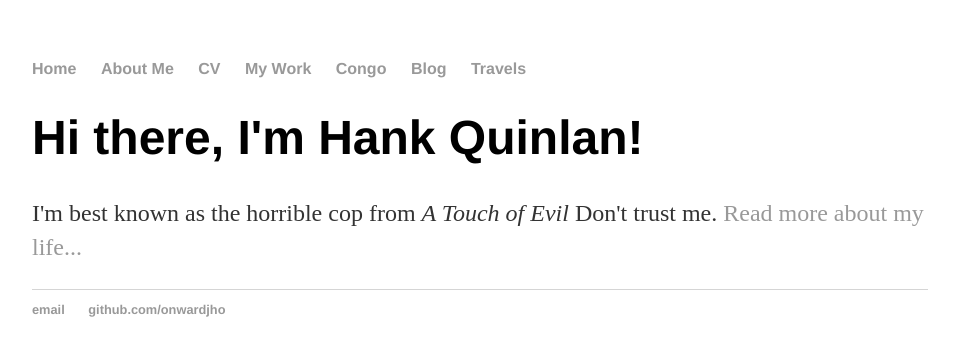
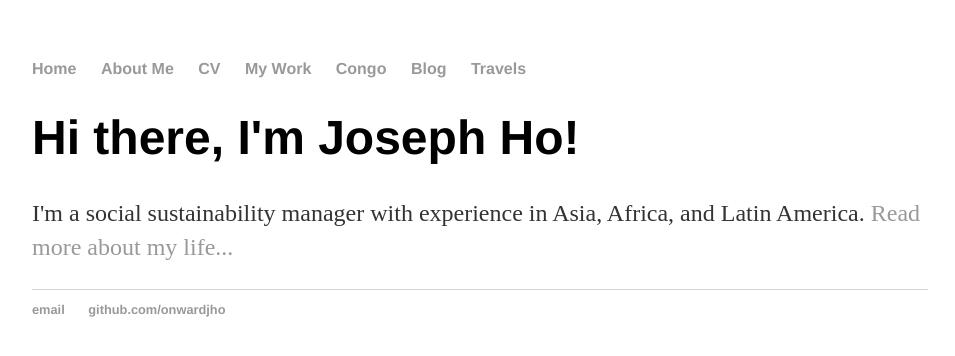
Before and after one commit to onwardjho/onwardjho.github.io, a Jekyll site: the page built from index.html, in a window 1280 px wide. Shown: the top 356 px of the page, without its empty margins (160-1115 px from the left). Built offline with Jekyll 4.4.1, drawn with Linux system fonts in a browser that asks for light colours.

Commit message:
Update index.html
Personalize

```diff
--- a/index.html
+++ b/index.html
@@ -1,8 +1,8 @@
 ---
 layout: default
-title: Hank Quinlan, Horrible Cop
+title: Joseph Ho, Reconnecting in virtual reality
 ---
 <div class="blurb">
-	<h1>Hi there, I'm Hank Quinlan!</h1>
-	<p>I'm best known as the horrible cop from <em>A Touch of Evil</em> Don't trust me. <a href="/about">Read more about my life...</a></p>
+	<h1>Hi there, I'm Joseph Ho!</h1>
+	<p>I'm a social sustainability manager with experience in Asia, Africa, and Latin America. <a href="/about">Read more about my life...</a></p>
 </div><!-- /.blurb -->
```
